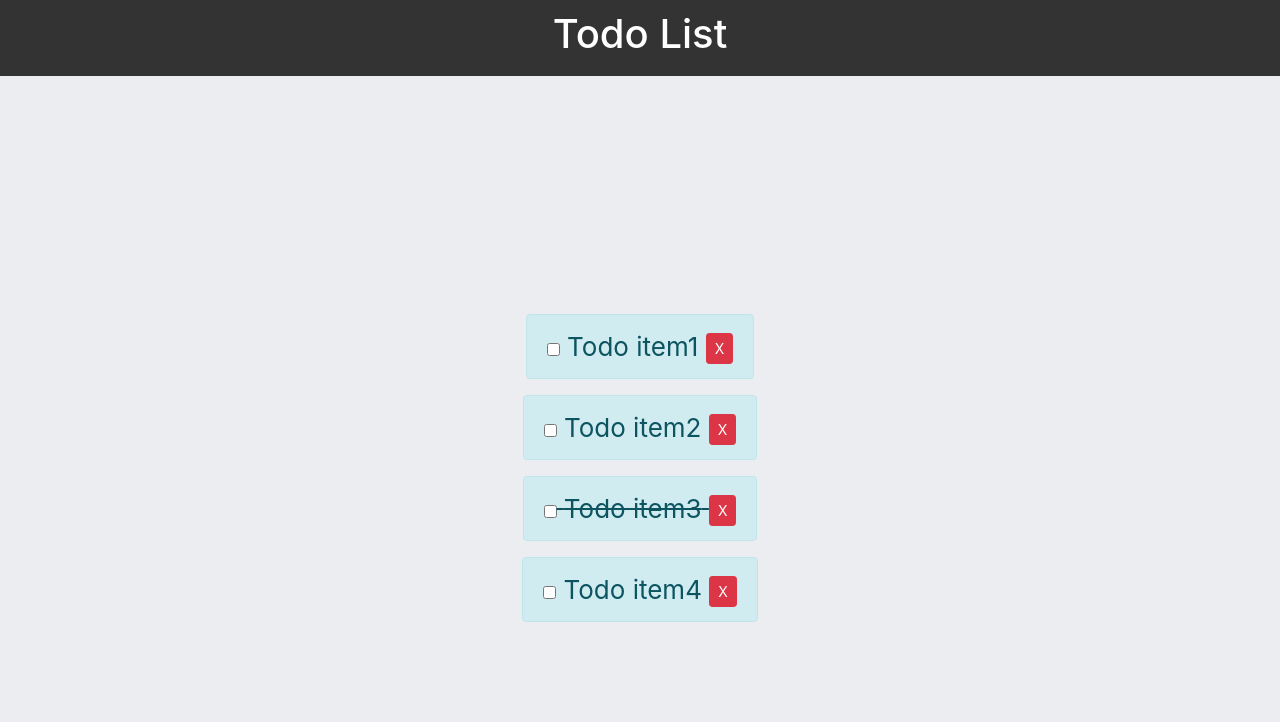
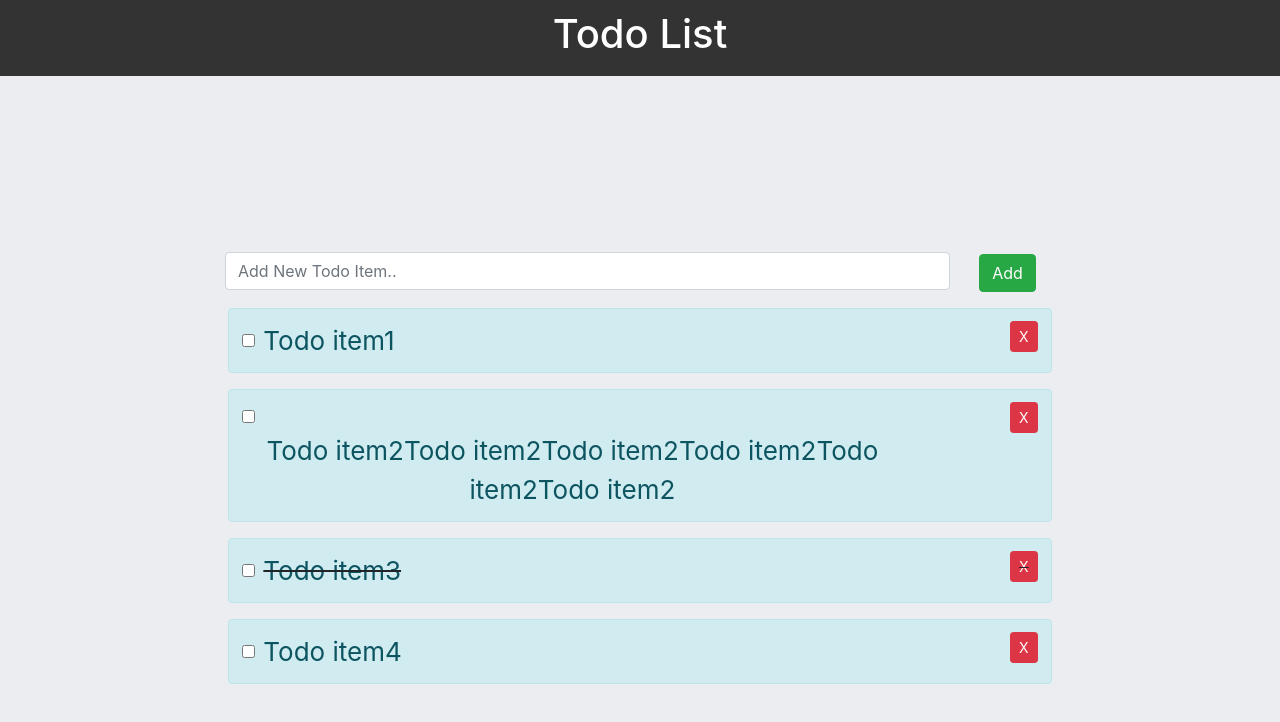
Before and after one commit to MelodyZhangHelloWorld/SimpleTodo_R, a React (Create React App) app: page / in a window 1280 px wide. Shown: the top 722 px of the page. Built offline with nearby package versions, Linux system fonts and the light colour scheme.

Commit message:
addTodo0_Alignments-AddTodoTodoItem-ReactBootstrap
Signed-off-by: MelodyZhangHelloWorld <ge.zhang01@edu.sait.ca>

```diff
--- a/src/App.js
+++ b/src/App.js
@@ -1,11 +1,11 @@
 
 import './App.css';
 import Header from './components/layout/Header';
-
-// import { Alert , Breadcrumb, Button, Card, Form, FormControl, Nav, Navbar } from 'react-bootstrap'; //*
+import {Container, } from 'react-bootstrap'; //*
 import 'bootstrap/dist/css/bootstrap.min.css';
 
 import Todos from './components/Todos.js'
+import AddTodo from './components/AddTodo.js'
 import { Component } from 'react';
 
 class App extends Component {
@@ -19,7 +19,7 @@ class App extends Component {
             },
             {
                 id: 2,
-                title: 'Todo item2',
+                title: 'Todo item2Todo item2Todo item2Todo item2Todo item2Todo item2',
                 completed: false,
             },
             {
@@ -68,15 +68,21 @@ render () {
     < div className = "App" >
     <Header />
     <header className = "App-header" >
+    <Container fluid>
 
 
-        <Todos
+ <AddTodo />
 
-        todos={this.state.todos}
-        markComplete={this.markComplete}
-        delTodo={this.delTodo}
 
-        />
+ <Todos
+
+ todos={this.state.todos}
+ markComplete={this.markComplete}
+ delTodo={this.delTodo}
+
+ />
+
+        </Container>
 
     </header>
     </div>
--- /dev/null
+++ b/src/components/AddTodo.js
@@ -0,0 +1,36 @@
+import React, { Component } from 'react'
+import { Col, Form, Button } from 'react-bootstrap'; //*
+
+
+export class AddTodo extends Component {
+
+
+
+
+    addTodo(){
+        console.log('AddTodo!!!')
+    }
+
+    render() {
+        return (
+            <div>
+      <Form className="mb-3">
+<Form.Row className="justify-content-center" >
+
+  <Col  xs lg xl='7' >  <Form.Control type="text" name='title'
+    placeholder="Add New Todo Item.." /></Col>
+
+<Col  xs lg xl='1' >
+<Button as="input" type="submit" variant="success"  value='Add'
+  onClick={this.addTodo} />
+</Col>
+</Form.Row>
+
+
+</Form>
+            </div>
+        )
+    }
+}
+
+export default AddTodo
--- a/src/components/TodoItem.js
+++ b/src/components/TodoItem.js
@@ -2,7 +2,7 @@
 
 import React, { Component } from 'react'
 import PropTypes from 'prop-types'; //***
-import {  Button  } from 'react-bootstrap'; //*
+import {  Alert,Button, Row, Col  } from 'react-bootstrap'; //*
 
 export class TodoItem extends Component {
     getStyle = () => {
@@ -30,13 +30,36 @@ export class TodoItem extends Component {
             <div style={this.getStyle()} >
 
 
+        <Row className="justify-content-center">
 
-        <input type="checkbox"
+        <Col md={8}>
+        <Alert variant="info">
+
+      <Row>
+
+       <Col xs lg xl='10'   >
+       <Row className="justify-content-left">
+       <input type="checkbox"  className="m-2"
         onChange={this.props.markComplete.bind(this, id)} /> {" "}
              { title} {' '}
-             <Button
+        </Row>
+       </Col>
+
+       <Col xs lg xl='2'>
+       <Row className="justify-content-end">
+             <Button className="mr-2"
              onClick={this.props.delTodo.bind(this, id)}
              variant="danger" size="sm">X</Button>{' '}
+            </Row>
+             </Col>
+
+      </Row>
+
+
+
+            </Alert>
+        </Col>
+        </Row>
 
             </div>
         )
--- a/src/components/Todos.js
+++ b/src/components/Todos.js
@@ -3,7 +3,7 @@ import React, { Component } from 'react'  //imc
 import TodoItem from './TodoItem';
 import PropTypes from 'prop-types'; //***
 
-import {  Alert  } from 'react-bootstrap';
+// import {  Alert  } from 'react-bootstrap';
 
 // function Todos() {
 //     return (
@@ -21,14 +21,14 @@ class Todos extends Component {
     render() {
    //     console.log("Todos.js -- props: ",this.props.todos)
         return this.props.todos.map((todoForEach)=> (
-            <Alert variant="info">
+
             <TodoItem
                 key={todoForEach.id}
                 todo={todoForEach}
                 markComplete = {this.props.markComplete}
                 delTodo={this.props.delTodo}
             ></TodoItem>
-        </Alert>
+
             )
         )
     }
```
Also changed, not shown: 1 other file (tests, documents, lock files or other folders).
